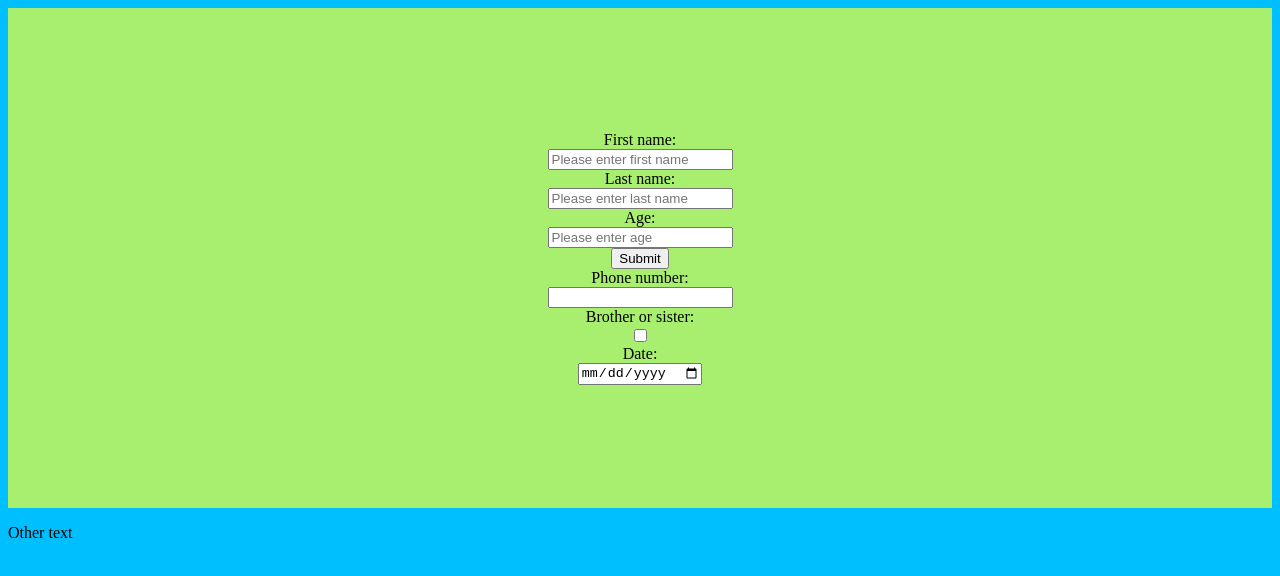
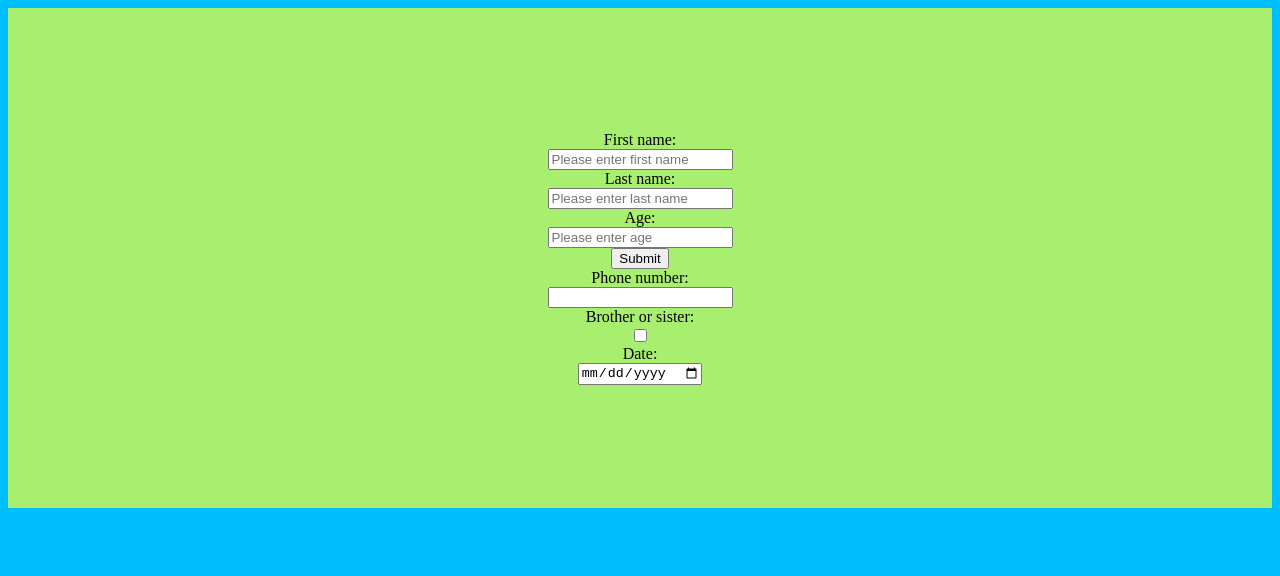
Before and after one commit to BAPetkov22/bapetkov22-my-first-repo, a plain HTML site: page index.html in a window 1280 px wide. Drawn offline with Linux system fonts and the light colour scheme.

Commit message:
Update index.html

```diff
--- a/index.html
+++ b/index.html
@@ -88,8 +88,6 @@
 
         </div>
 
-        <p>Other text</p>
-
     </body>
 
 </html>
```
